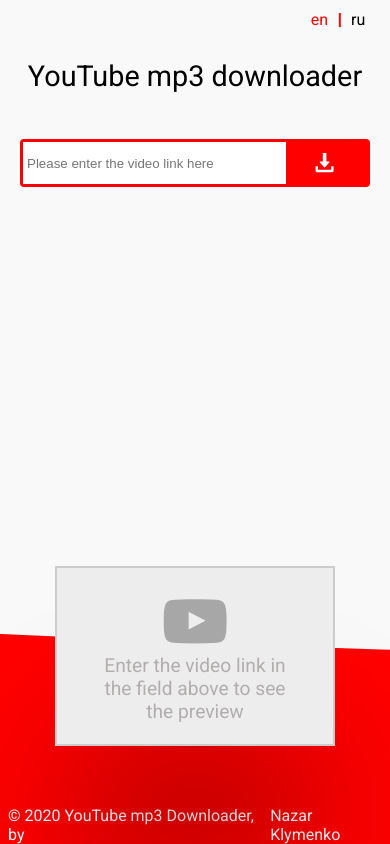
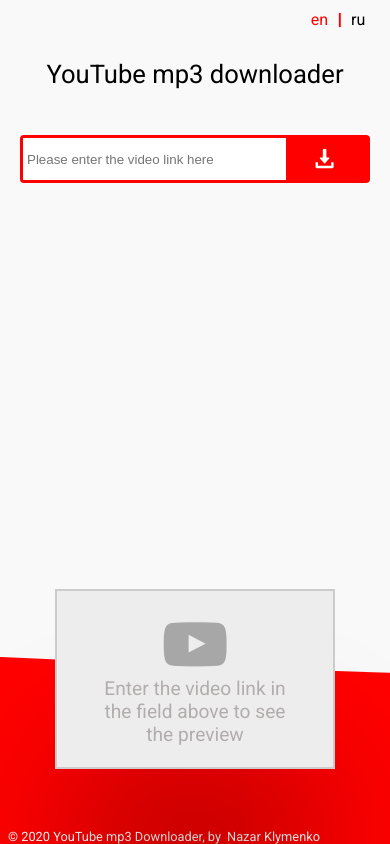
Before and after one commit to Nazar-Klymenko/yt-mp3-downloader, a website: page client/index.html in a window 390 px wide. Drawn offline with Linux system fonts and the light colour scheme.

Commit message:
minor style fix

```diff
--- a/client/style.css
+++ b/client/style.css
@@ -219,6 +219,7 @@
   font-weight: 400;
   padding: 0 8px;
 }
+
 .name {
   margin-left: 6px;
   text-decoration: none;
@@ -307,6 +308,10 @@
     margin-left: -280px;
   }
   .header-main {
-    font-size: 1.8em;
+    font-size: 1.6em;
+  }
+  .name,
+  .cred {
+    font-size: 0.8em;
   }
 }
```
